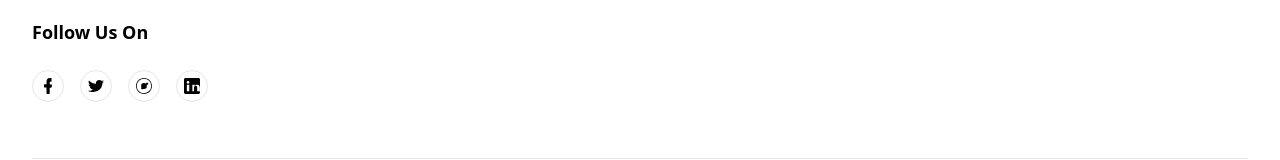
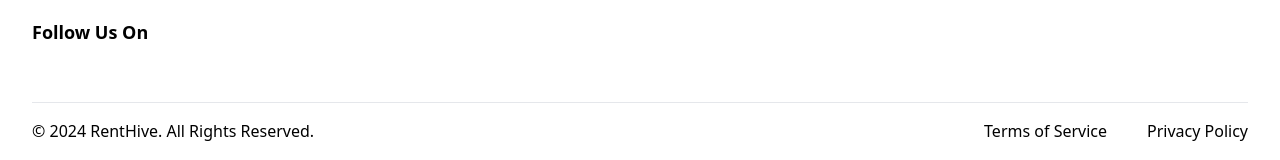
Before and after one commit to AymaanPathan/Renthive, a React (Vite) app in the folder Client/: page / in a window 1280 px wide. Shown: the part 1148-1308 px from the top of the page. Built offline with nearby package versions, Linux system fonts and the light colour scheme.

Commit message:
add model for house and villa

```diff
--- a/Client/src/Components/Footer/Footer.jsx
+++ b/Client/src/Components/Footer/Footer.jsx
@@ -55,68 +55,6 @@ const Footer = () => {
                 <h4 className="mb-6 text-lg font-semibold text-dark dark:text-white">
                   Follow Us On
                 </h4>
-                <div className="mb-4 flex items-center">
-                  <a
-                    href="https://www.facebook.com/RentHive"
-                    className="mr-3 flex h-8 w-8 items-center justify-center rounded-full border border-stroke text-dark hover:border-primary hover:bg-primary hover:text-white dark:border-dark-3 dark:text-white dark:hover:border-primary sm:mr-4 lg:mr-3 xl:mr-4"
-                    target="_blank"
-                    rel="noopener noreferrer"
-                  >
-                    <svg
-                      width="8"
-                      height="16"
-                      viewBox="0 0 8 16"
-                      className="fill-current"
-                    >
-                      <path d="M7.43902 6.4H6.19918H5.75639V5.88387V4.28387V3.76774H6.19918H7.12906C7.3726 3.76774 7.57186 3.56129 7.57186 3.25161V0.516129C7.57186 0.232258 7.39474 0 7.12906 0H5.51285C3.76379 0 2.54609 1.44516 2.54609 3.5871V5.83226V6.34839H2.10329H0.597778C0.287819 6.34839 0 6.63226 0 7.04516V8.90323C0 9.26452 0.243539 9.6 0.597778 9.6H2.05902H2.50181V10.1161V15.3032C2.50181 15.6645 2.74535 16 3.09959 16H5.18075C5.31359 16 5.42429 15.9226 5.51285 15.8194C5.60141 15.7161 5.66783 15.5355 5.66783 15.3806V10.1419V9.62581H6.13276H7.12906C7.41688 9.62581 7.63828 9.41935 7.68256 9.10968V9.08387V9.05806L7.99252 7.27742C8.01466 7.09677 7.99252 6.89032 7.85968 6.68387C7.8154 6.55484 7.61614 6.42581 7.43902 6.4Z" />
-                    </svg>
-                  </a>
-                  <a
-                    href="https://twitter.com/RentHive"
-                    className="mr-3 flex h-8 w-8 items-center justify-center rounded-full border border-stroke text-dark hover:border-primary hover:bg-primary hover:text-white dark:border-dark-3 dark:text-white dark:hover:border-primary sm:mr-4 lg:mr-3 xl:mr-4"
-                    target="_blank"
-                    rel="noopener noreferrer"
-                  >
-                    <svg
-                      width="16"
-                      height="12"
-                      viewBox="0 0 16 12"
-                      className="fill-current"
-                    >
-                      <path d="M14.2194 2.06654L15.2 0.939335C15.4839 0.634051 15.5613 0.399217 15.5871 0.2818C14.8129 0.704501 14.0903 0.845401 13.6258 0.845401H13.4452L13.3419 0.751468C12.7226 0.258317 11.9484 0 11.1226 0C9.31613 0 7.89677 1.36204 7.89677 2.93542C7.89677 3.02935 7.89677 3.17025 7.92258 3.26419L8 3.73386L7.45806 3.71037C4.15484 3.61644 1.44516 1.03327 1.00645 0.587084C0.283871 1.76125 0.696774 2.88845 1.13548 3.59296L2.0129 4.90802L0.619355 4.20352C0.645161 5.18982 1.05806 5.96477 1.85806 6.52838L2.55484 6.99804L1.85806 7.25636C2.29677 8.45401 3.27742 8.94716 4 9.13503L4.95484 9.36986L4.05161 9.93346C2.60645 10.8728 0.8 10.8024 0 10.7319C1.62581 11.7652 3.56129 12 4.90323 12C5.90968 12 6.65806 11.9061 6.83871 11.8356C14.0645 10.2857 14.4 4.41487 14.4 3.2407V3.07632L14.5548 2.98239C15.4323 2.23092 15.7935 1.8317 16 1.59687C15.9226 1.62035 15.8194 1.66732 15.7161 1.6908L14.2194 2.06654Z" />
-                    </svg>
-                  </a>
-                  <a
-                    href="https://www.instagram.com/RentHive"
-                    className="mr-3 flex h-8 w-8 items-center justify-center rounded-full border border-stroke text-dark hover:border-primary hover:bg-primary hover:text-white dark:border-dark-3 dark:text-white dark:hover:border-primary sm:mr-4 lg:mr-3 xl:mr-4"
-                    target="_blank"
-                    rel="noopener noreferrer"
-                  >
-                    <svg
-                      width="16"
-                      height="16"
-                      viewBox="0 0 16 16"
-                      className="fill-current"
-                    >
-                      <path d="M8 0C3.581 0 0 3.581 0 8c0 4.419 3.581 8 8 8 4.419 0 8-3.581 8-8C16 3.581 12.419 0 8 0zM8 15.249A7.249 7.249 0 1 1 15.249 8 7.258 7.258 0 0 1 8 15.249zm3.084-10.57c-.158 0-.317.035-.465.106-.404.176-.655.542-.655.976 0 .454.288.834.676.97.151.043.308.064.463.064.165 0 .318-.021.469-.065.407-.136.702-.516.702-.971 0-.454-.293-.832-.68-.975a1.4 1.4 0 0 0-.514-.105zM8 5.12a2.878 2.878 0 1 0 2.878 2.878A2.878 2.878 0 0 0 8 5.12zm2.878 4.242A2.878 2.878 0 0 0 8 8.12a2.878 2.878 0 0 0-2.878 2.878A2.878 2.878 0 0 0 8 10.42a2.878 2.878 0 0 0 2.878-2.878z" />
-                    </svg>
-                  </a>
-                  <a
-                    href="https://www.linkedin.com/company/renthive"
-                    className="mr-3 flex h-8 w-8 items-center justify-center rounded-full border border-stroke text-dark hover:border-primary hover:bg-primary hover:text-white dark:border-dark-3 dark:text-white dark:hover:border-primary sm:mr-4 lg:mr-3 xl:mr-4"
-                    target="_blank"
-                    rel="noopener noreferrer"
-                  >
-                    <svg
-                      width="16"
-                      height="16"
-                      viewBox="0 0 16 16"
-                      className="fill-current"
-                    >
-                      <path d="M14.512 0H1.488C.667 0 0 .668 0 1.488v13.024C0 15.332.667 16 1.488 16h13.024C15.332 16 16 15.332 16 14.512V1.488C16 .668 15.332 0 14.512 0zM5.253 13.338H2.844V6.705h2.409v6.633zm-1.204-7.565a1.413 1.413 0 0 1-1.414-1.414c0-.779.634-1.414 1.414-1.414.779 0 1.414.634 1.414 1.414 0 .779-.634 1.414-1.414 1.414zm11.572 7.565h-2.409v-3.174c0-1.079-.021-2.465-1.504-2.465-1.505 0-1.734 1.175-1.734 2.385v3.254H8.366V6.705h2.309v1.216h.033c.321-.607 1.105-1.245 2.273-1.245 2.431 0 2.877 1.603 2.877 3.694v3.968h-.001z" />
-                    </svg>
-                  </a>
-                </div>
               </div>
             </div>
           </div>
```
Also changed, not shown: 1 other file (tests, documents, lock files or other folders).
